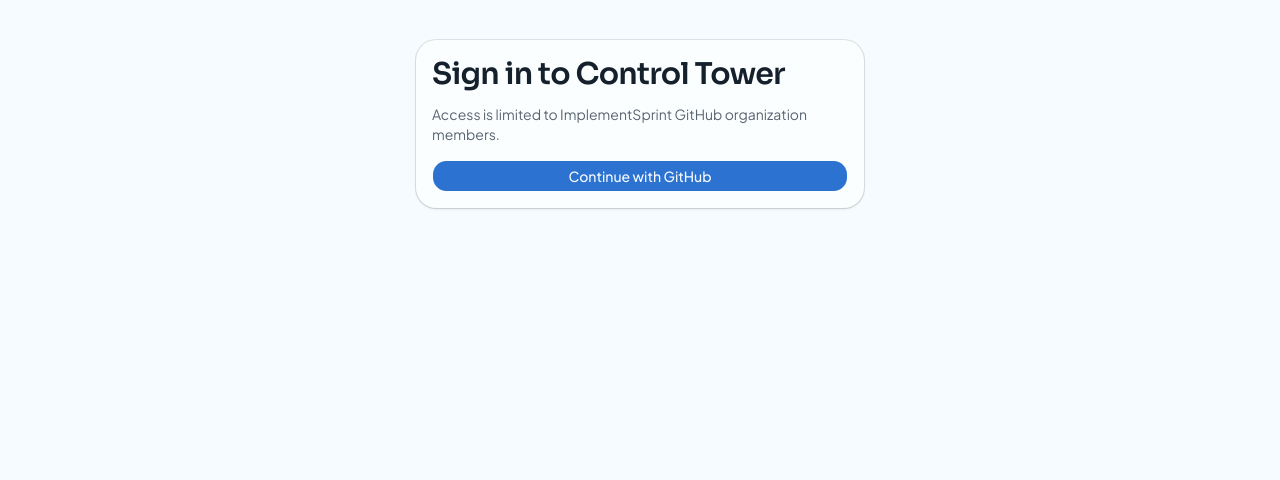
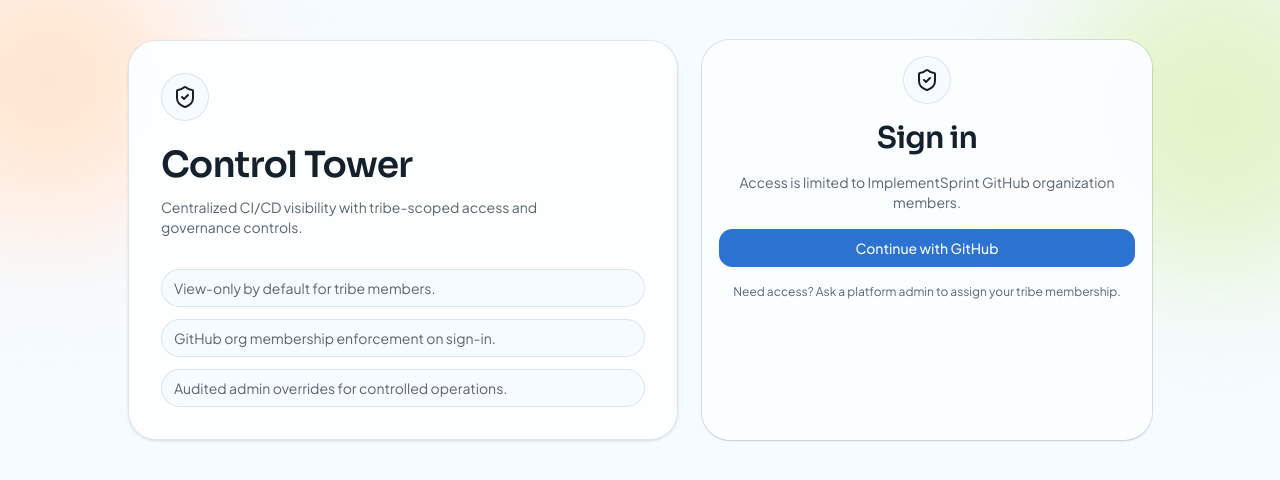
Before and after one commit to ImplementSprint/control-tower, a Next.js app: page /auth/login in a window 1280 px wide. Shown: the top 480 px of the page. Built offline with nearby package versions, Linux system fonts and the light colour scheme.

Commit message:
feat: enhance GitHub OAuth error handling and improve login UI

```diff
--- a/src/app/auth/login/page.tsx
+++ b/src/app/auth/login/page.tsx
@@ -1,6 +1,7 @@
 "use client";
 
 import { Suspense, useMemo, useState } from "react";
+import { ShieldCheck } from "lucide-react";
 import { useSearchParams } from "next/navigation";
 import { Button } from "@/components/ui/button";
 import { Card, CardContent, CardHeader, CardTitle } from "@/components/ui/card";
@@ -12,6 +13,8 @@
   github_scope_missing: "GitHub org verification scope is missing. Contact an admin.",
   org_membership_required: "Access is restricted to ImplementSprint organization members.",
   org_check_failed: "GitHub org verification failed. Please try again.",
+  provider_not_enabled:
+    "GitHub OAuth is not enabled in Supabase yet. Enable GitHub provider in Supabase Auth -> Providers, configure Client ID/Secret, and ensure your app callback URL is in Supabase redirect allow-list.",
 };
 
 function getSafeNextPath(value: string | null) {
@@ -20,6 +23,19 @@
   }
 
   return value;
+}
+
+function mapOAuthError(message: string) {
+  const normalized = message.toLowerCase();
+
+  if (
+    normalized.includes("unsupported provider") ||
+    normalized.includes("provider is not enabled")
+  ) {
+    return errorMessages.provider_not_enabled;
+  }
+
+  return message;
 }
 
 function LoginContent() {
@@ -42,18 +58,28 @@
       redirectTo.searchParams.set("next", nextPath);
 
       const supabase = getSupabaseBrowserClient();
-      const { error: signInError } = await supabase.auth.signInWithOAuth({
+      const { data, error: signInError } = await supabase.auth.signInWithOAuth({
         provider: "github",
         options: {
           redirectTo: redirectTo.toString(),
           scopes: "read:org user:email",
+          skipBrowserRedirect: true,
         },
       });
 
       if (signInError) {
-        setError(signInError.message);
+        setError(mapOAuthError(signInError.message));
         setIsLoading(false);
+        return;
       }
+
+      if (!data?.url) {
+        setError("Could not start GitHub authentication. Please try again.");
+        setIsLoading(false);
+        return;
+      }
+
+      window.location.assign(data.url);
     } catch (requestError) {
       setError(
         requestError instanceof Error
@@ -65,18 +91,47 @@
   }
 
   return (
-    <main className="min-h-screen bg-background px-4 py-10 sm:px-6">
-      <div className="mx-auto flex w-full max-w-md items-center">
-        <Card className="w-full border-border/80 bg-card shadow-sm">
-          <CardHeader className="space-y-2">
+    <main className="relative min-h-screen overflow-hidden bg-background px-4 py-10 sm:px-6">
+      <div className="pointer-events-none absolute -left-24 -top-16 h-72 w-72 rounded-full bg-[oklch(0.94_0.06_54_/_0.8)] blur-3xl" />
+      <div className="pointer-events-none absolute -right-24 -top-12 h-80 w-80 rounded-full bg-[oklch(0.93_0.08_124_/_0.75)] blur-3xl" />
+
+      <div className="relative mx-auto grid w-full max-w-5xl gap-6 lg:grid-cols-[1.1fr_0.9fr]">
+        <section className="hidden rounded-[28px] border border-border/70 bg-card/95 p-8 shadow-sm lg:block">
+          <div className="inline-flex size-12 items-center justify-center rounded-2xl border border-border/70 bg-background">
+            <ShieldCheck className="size-6 text-foreground" />
+          </div>
+          <h1 className="mt-6 font-heading text-4xl font-semibold tracking-tight text-foreground">
+            Control Tower
+          </h1>
+          <p className="mt-3 max-w-sm text-sm text-muted-foreground">
+            Centralized CI/CD visibility with tribe-scoped access and governance controls.
+          </p>
+          <div className="mt-8 space-y-3 text-sm text-muted-foreground">
+            <p className="rounded-xl border border-border/70 bg-background px-3 py-2">
+              View-only by default for tribe members.
+            </p>
+            <p className="rounded-xl border border-border/70 bg-background px-3 py-2">
+              GitHub org membership enforcement on sign-in.
+            </p>
+            <p className="rounded-xl border border-border/70 bg-background px-3 py-2">
+              Audited admin overrides for controlled operations.
+            </p>
+          </div>
+        </section>
+
+        <Card className="w-full rounded-[28px] border-border/70 bg-card/95 shadow-sm">
+          <CardHeader className="space-y-3 text-center">
+            <div className="mx-auto inline-flex size-12 items-center justify-center rounded-2xl border border-border/70 bg-background">
+              <ShieldCheck className="size-6 text-foreground" />
+            </div>
             <CardTitle className="font-heading text-3xl font-semibold tracking-tight">
-              Sign in to Control Tower
+              Sign in
             </CardTitle>
             <p className="text-sm text-muted-foreground">
               Access is limited to ImplementSprint GitHub organization members.
             </p>
           </CardHeader>
-          <CardContent className="space-y-4">
+          <CardContent className="space-y-4 pb-6">
             {incomingError ? (
               <p className="rounded-lg border border-rose-200 bg-rose-50 px-3 py-2 text-sm text-rose-700">
                 {errorMessages[incomingError] ?? "Authentication failed."}
@@ -91,12 +146,16 @@
 
             <Button
               type="button"
-              className="w-full"
+              className="h-10 w-full"
               disabled={isLoading}
               onClick={handleGitHubLogin}
             >
               {isLoading ? "Redirecting to GitHub..." : "Continue with GitHub"}
             </Button>
+
+            <p className="text-center text-xs text-muted-foreground">
+              Need access? Ask a platform admin to assign your tribe membership.
+            </p>
           </CardContent>
         </Card>
       </div>
```
Also changed, not shown: 1 other file (tests, documents, lock files or other folders).
